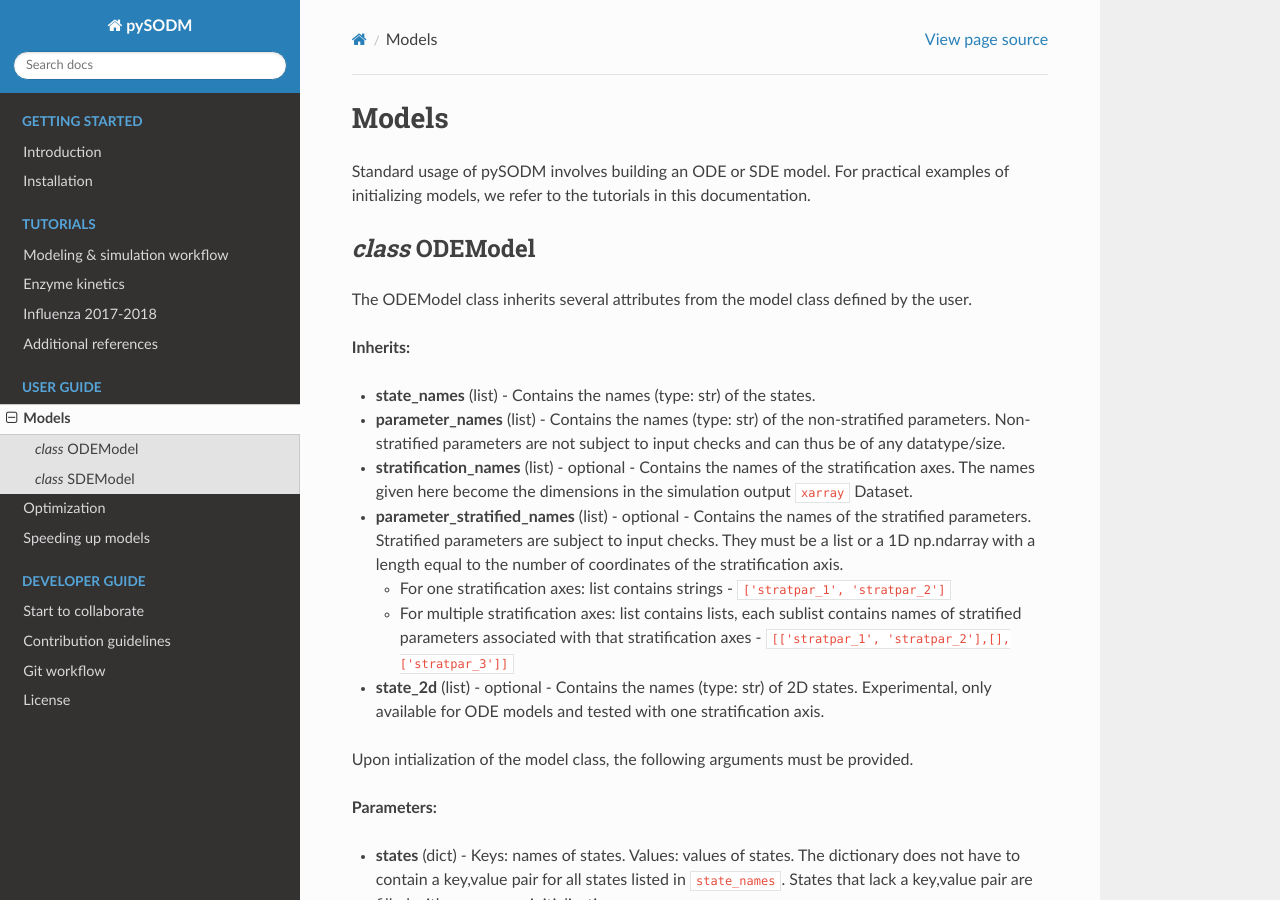
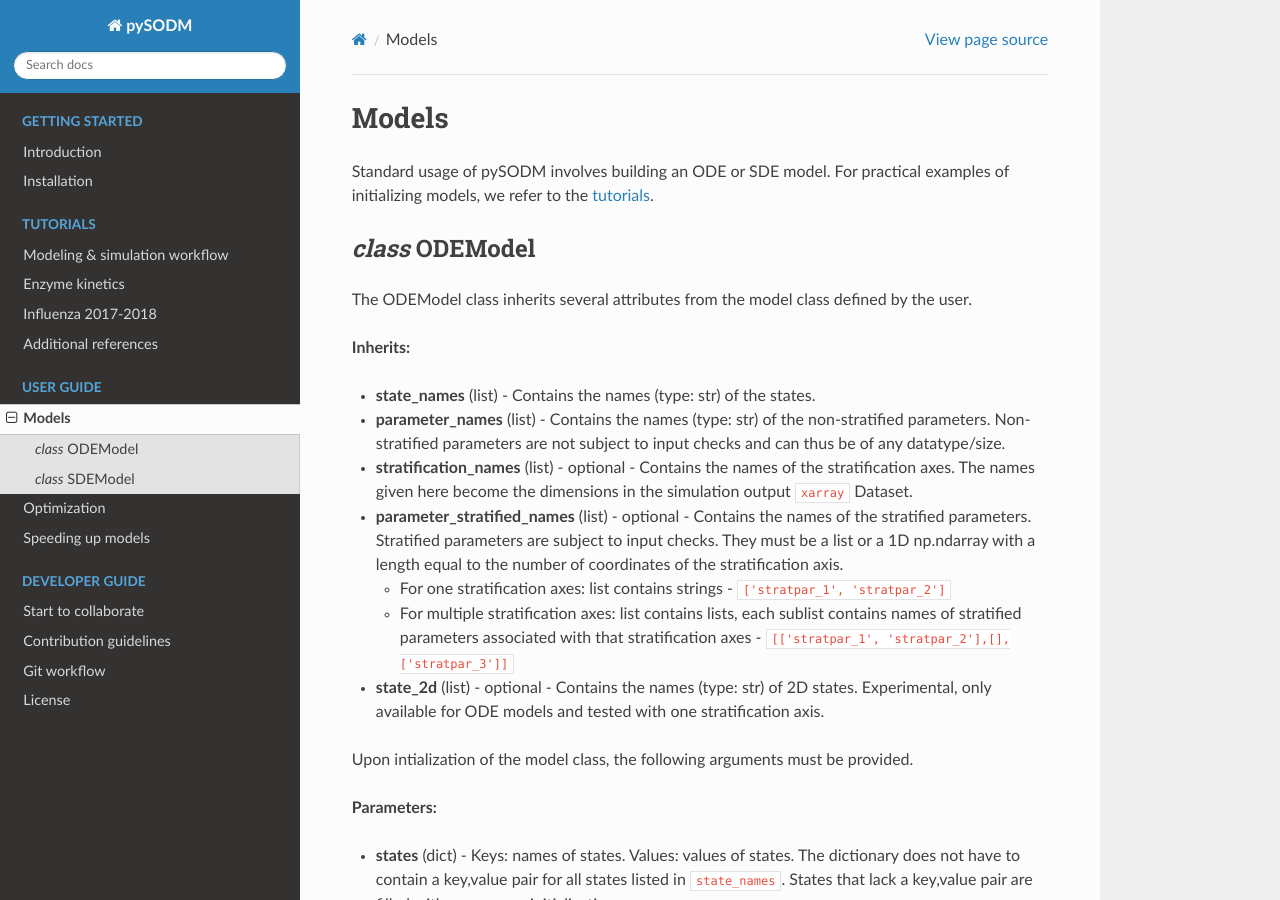
Before and after one commit to twallema/pySODM, a Sphinx documentation site: the page built from docs/models.md, in a window 1280 px wide and 900 px high. Built offline with Sphinx 7.4.7 and the Read the Docs theme 2.0.0, drawn with Linux system fonts in a browser that asks for light colours.

Commit message:
update a reference to tutorials

```diff
--- a/docs/models.md
+++ b/docs/models.md
@@ -1,6 +1,6 @@
 # Models
 
-Standard usage of pySODM involves building an ODE or SDE model. For practical examples of initializing models, we refer to the tutorials in this documentation.
+Standard usage of pySODM involves building an ODE or SDE model. For practical examples of initializing models, we refer to the [tutorials](workflow.md).
 
 ##  *class* ODEModel
 
```
